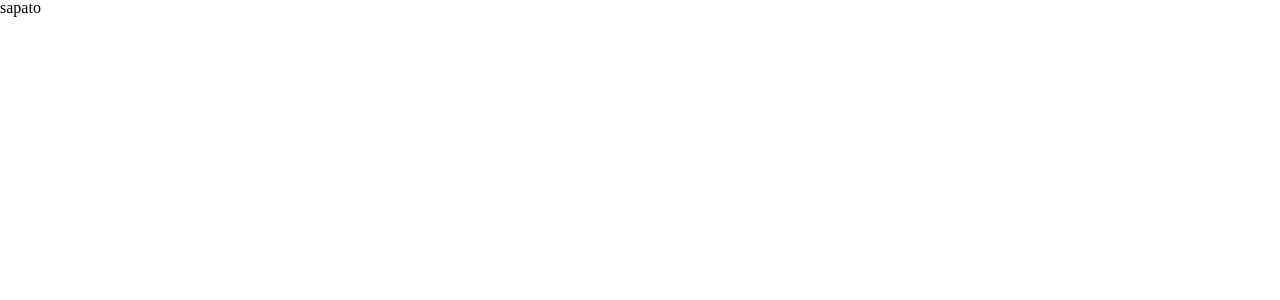
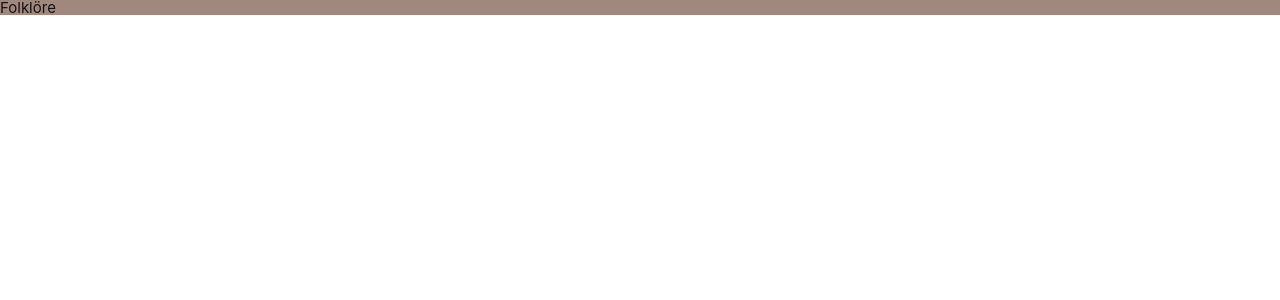
Before and after one commit to Condelfbm/projeto-site-de-noticias, a React (Create React App) app: page / in a window 1280 px wide. Shown: the top 300 px of the page. Built offline with nearby package versions, Linux system fonts and the light colour scheme.

Commit message:
materialize

```diff
--- a/package.json
+++ b/package.json
@@ -6,9 +6,11 @@
     "@testing-library/jest-dom": "^5.16.5",
     "@testing-library/react": "^13.4.0",
     "@testing-library/user-event": "^13.5.0",
+    "materialize-css": "^1.0.0",
     "normalize.css": "^8.0.1",
     "react": "^18.2.0",
     "react-dom": "^18.2.0",
+    "react-icons": "^4.7.1",
     "react-scripts": "5.0.1",
     "web-vitals": "^2.1.4"
   },
--- a/src/App.js
+++ b/src/App.js
@@ -1,10 +1,11 @@
 import './Reset.css';
-
+import './app.css';
+import 'materialize-css/dist/css/materialize.min.css'
 
 function App() {
   return (
-    <div className="App">
-      sapato
+    <div className="brown lighten-2">
+      <div className="Title">Folklöre</div>
     </div>
   );
 }
```
Also changed, not shown: src/app.css (added), 1 other file (tests, documents, lock files or other folders).
